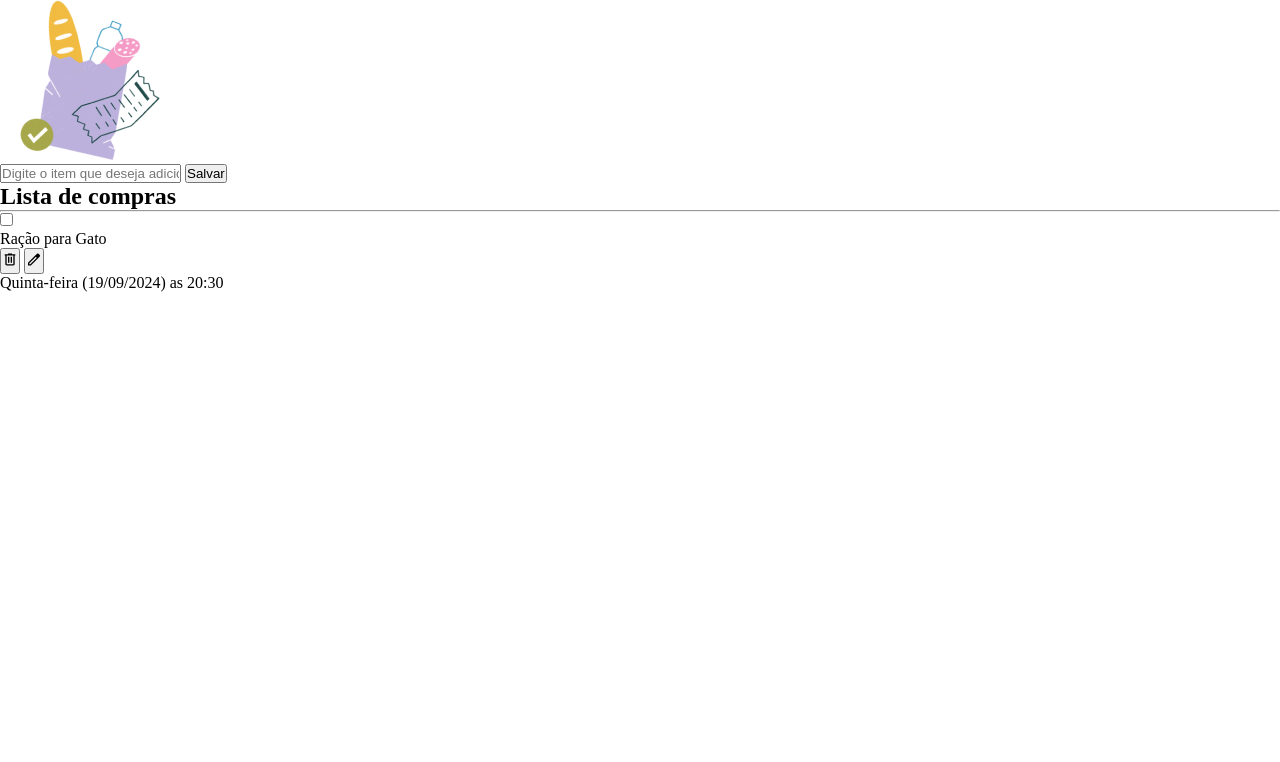
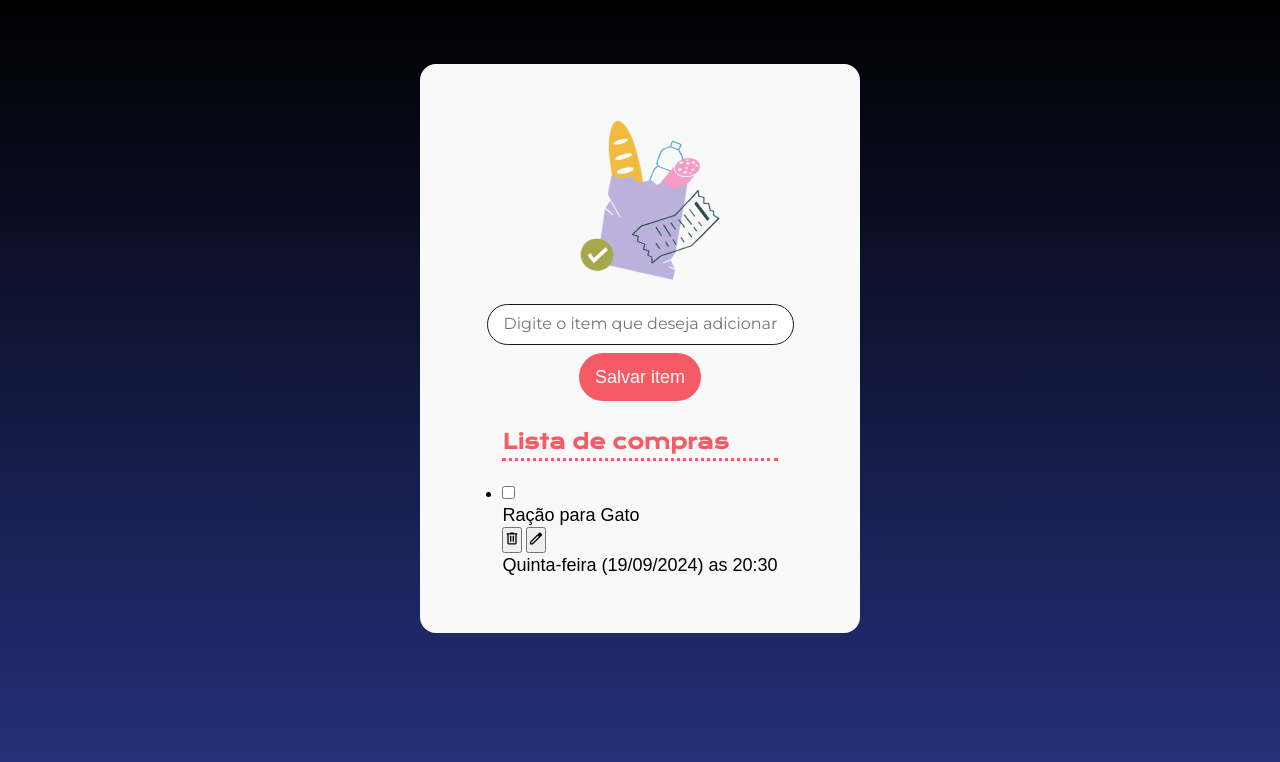
Before and after one commit to Luciana-Pessoa/lista-compras, a plain HTML site: page index.html in a window 1280 px wide. Drawn offline with nearby package versions, Linux system fonts and the light colour scheme; a web font is replaced by a local one.

Commit message:
aplicando estilos

```diff
--- a/index.html
+++ b/index.html
@@ -17,13 +17,15 @@
 
 <img src="img/bag.png" alt="sacola de compras">
 <form>
-<input type="text" placeholder="Digite o item que deseja adicionar"/>
-<button> Salvar</button>
+<input id="input-item" type="text" placeholder="Digite o item que deseja adicionar"/>
+<button id="adicionar-botao"> Salvar item</button>
 </form>
 
-<h2>Lista de compras</h2>
-<hr>
+
 <ul>
+    <h2>Lista de compras</h2>
+
+<hr/>
 <li>
     <div>
         <input type="checkbox"/>
--- a/styles.css
+++ b/styles.css
@@ -13,3 +13,84 @@
     --fonte-texto: 'Numans', sans-serif;
     --degrade-azul: linear-gradient(180deg, #000000 0%, #26327F 100%);
 }
+
+body {
+    background: var(--degrade-azul);
+    background-repeat: no-repeat;
+    height: 100vh;
+
+    display: flex;
+    flex-direction: column;
+    align-items: center;
+}
+
+main {
+    margin-top: 64px;
+
+    display: flex;
+    flex-direction: column;
+    gap: 24px;
+
+    width: 440px;
+    align-items: center;
+
+    background-color: var(--neutro);
+    padding: 56px;
+    border-radius: 16px;
+}
+
+h2{
+    font-family: var(--fonte-titulo);
+    color: var(--cor-primaria);
+    font-size: 20px;
+    line-height: 33px;
+}
+
+hr {
+    border: none;
+    border-bottom: 3px dotted var(--cor-primaria);
+    margin-bottom: 24px;
+    width: 100%;
+}
+
+p {
+    font-family: var(--fonte-texto);
+    font-size: 18px;
+    font-weight: 400;
+    line-height: 24px;
+    text-align: left;
+}
+
+#input-item {
+    padding: 12px 16px;
+    display: block;
+    border-radius: 24px;
+    border: 1px solid var(--preto);
+    width: 307px;
+}
+
+#input-item::placeholder{
+    font-family: "Montserrat", sans-serif ;
+    font-size: 16px;
+    line-height: 19px;
+}
+
+#adicionar-botao {
+    text-align: center;
+    padding: 12px 16px;
+    border-radius: 24px;
+    background-color: var(--cor-primaria);
+    color: var(--neutro);
+    font-family: var(--fonte-texto);
+    font-size: 18px;
+    line-height: 24px;
+    border: none;
+
+}
+
+form {
+    display: flex;
+    flex-direction: column;
+    align-items: center;
+    gap: 8px;
+}
```
